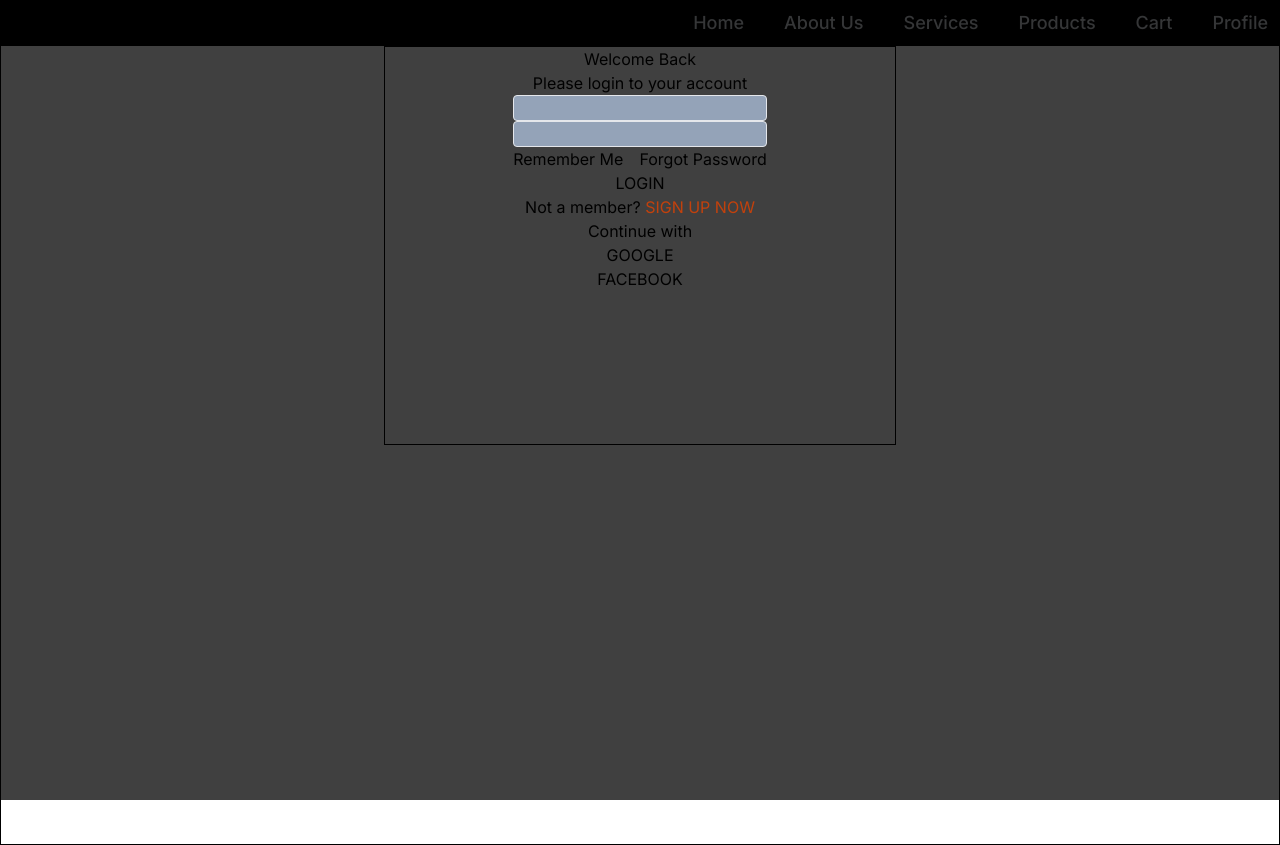
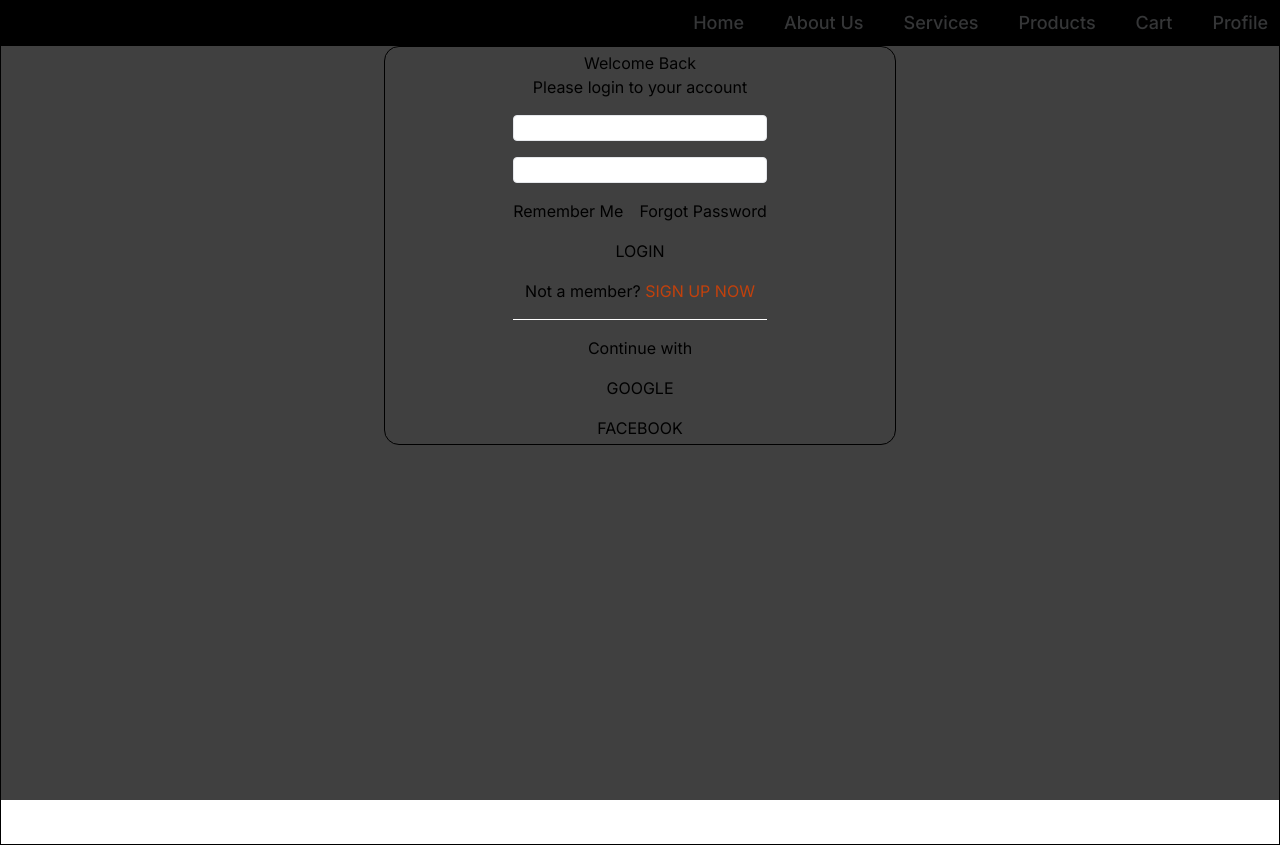
Before and after one commit to fj0sh/Bertology, a Next.js app: page /test in a window 1280 px wide. Built offline with nearby package versions, Linux system fonts and the light colour scheme.

Commit message:
[update] Login Modal

```diff
--- a/src/components/Modals/LoginModal.tsx
+++ b/src/components/Modals/LoginModal.tsx
@@ -6,14 +6,14 @@ const LoginModal = () => {
   return (
     <div className="border border-black flex justify-center h-[100vh] z-10">
       <div className="fixed top-0 left-0 w-full h-full bg-black opacity-75"></div>
-      <div className="flex flex-col items-center border border-black w-[40%] h-[50%] rounded-lg z-20">
+      <div className="flex flex-col items-center border rounded-[15px] border-black w-[40%] h-[50%]  z-20 justify-center gap-4">
         <div className="text-center">
-          <h1>Welcome Back</h1>
+          <h1 className="">Welcome Back</h1>
           <p>Please login to your account</p>
         </div>
-        <div className="text-center flex flex-col">
-          <input className="border rounded bg-slate-400" type="text" />
-          <input className="border rounded bg-slate-400" type="password" />
+        <div className="text-center flex flex-col gap-4">
+          <input className="border rounded" type="text" />
+          <input className="border rounded" type="password" />
           <div className="flex justify-center gap-4">
             <p>Remember Me</p>
             <Link href={""}>Forgot Password</Link>
@@ -25,8 +25,9 @@ const LoginModal = () => {
               SIGN UP NOW
             </Link>
           </p>
+          <hr className="border-white" />
         </div>
-        <div className="flex flex-col">
+        <div className="flex flex-col gap-4">
           <p>Continue with</p>
           <Button title="GOOGLE"></Button>
           <Button title="FACEBOOK"></Button>
```
